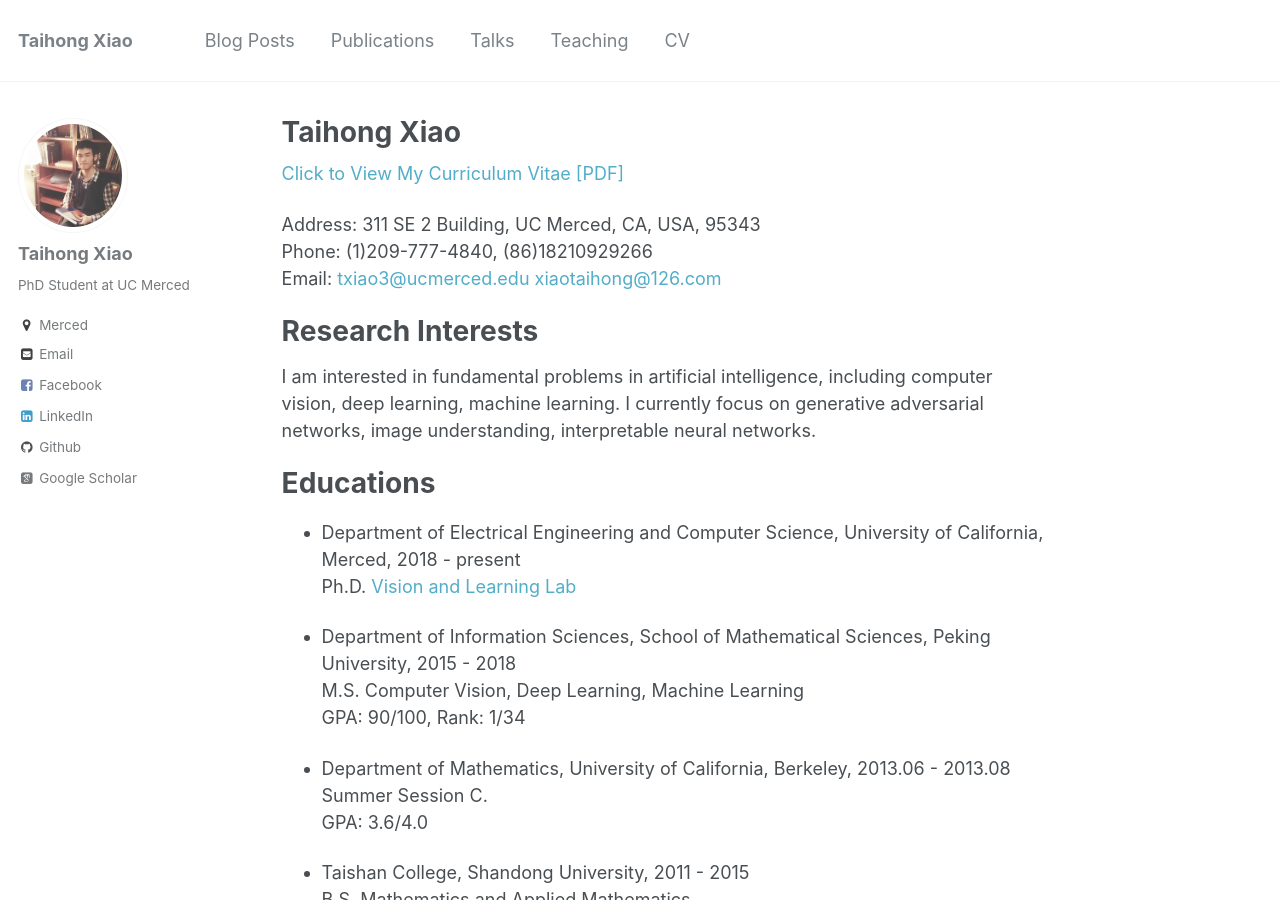
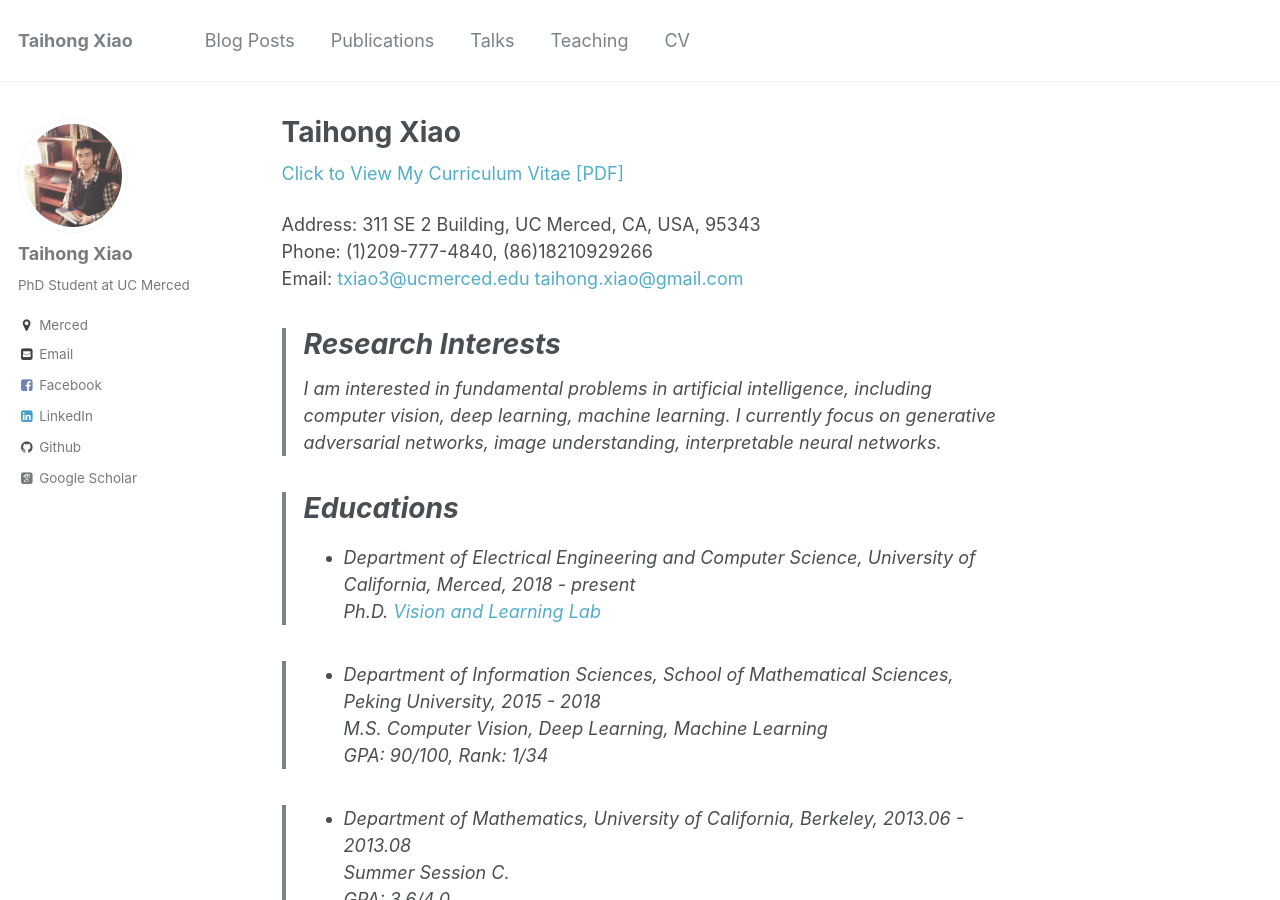
Before and after one commit to Prinsphield/prinsphield.github.io, a Jekyll site: the page built from _pages/cv.md, in a window 1280 px wide and 900 px high. Built offline with Jekyll 4.4.1, drawn with Linux system fonts in a browser that asks for light colours; some web fonts are replaced; formulas are drawn with MathJax 3; some of the changed text lies outside the part shown.

Commit message:
update cv and teaching

```diff
--- a/_pages/cv.md
+++ b/_pages/cv.md
@@ -14,74 +14,74 @@
 
 Address: 311 SE 2 Building, UC Merced, CA, USA, 95343<br>
 Phone: (1)209-777-4840, (86)18210929266<br>
-Email: [txiao3@ucmerced.edu](mailto:txiao3@ucmerced.edu)  [xiaotaihong@126.com](mailto:xiaotaihong@126.com)<br>
+Email: [txiao3@ucmerced.edu](mailto:txiao3@ucmerced.edu)  [taihong.xiao@gmail.com](mailto:taihong.xiao@gmail.com)<br>
 
-Research Interests
-======
-I am interested in fundamental problems in artificial intelligence, including computer vision,
-deep learning, machine learning.
-I currently focus on generative adversarial networks, image understanding, interpretable
-neural networks.
+> Research Interests
+> ======
+> I am interested in fundamental problems in artificial intelligence, including computer vision,
+> deep learning, machine learning.
+> I currently focus on generative adversarial networks, image understanding, interpretable
+> neural networks.
 
-Educations
-======
-* Department of Electrical Engineering and Computer Science, University of California, Merced, 2018 - present<br>
-Ph.D. [Vision and Learning Lab](http://vllab.ucmerced.edu)
+> Educations
+> ======
+> * Department of Electrical Engineering and Computer Science, University of California, Merced, 2018 - present<br>
+> Ph.D. [Vision and Learning Lab](http://vllab.ucmerced.edu)
 
-* Department of Information Sciences, School of Mathematical Sciences, Peking University, 2015 - 2018<br>
-M.S. Computer Vision, Deep Learning, Machine Learning<br>
-GPA: 90/100, Rank: 1/34
+> * Department of Information Sciences, School of Mathematical Sciences, Peking University, 2015 - 2018<br>
+> M.S. Computer Vision, Deep Learning, Machine Learning<br>
+> GPA: 90/100, Rank: 1/34
 
-* Department of Mathematics, University of California, Berkeley, 2013.06 - 2013.08<br>
-Summer Session C.<br>
-GPA: 3.6/4.0
+> * Department of Mathematics, University of California, Berkeley, 2013.06 - 2013.08<br>
+> Summer Session C.<br>
+> GPA: 3.6/4.0
 
-* Taishan College, Shandong University, 2011 - 2015<br>
-B.S. Mathematics and Applied Mathematics.<br>
-GPA: 88.02/100, Rank: 4/14
+> * Taishan College, Shandong University, 2011 - 2015<br>
+> B.S. Mathematics and Applied Mathematics.<br>
+> GPA: 88.02/100, Rank: 4/14
 
-Publications
-======
-  <ul>{% for post in site.publications reversed %}
-    {% include archive-single-cv.html %}
-  {% endfor %}</ul>
+> Publications
+> ======
+>   <ul>{% for post in site.publications reversed %}
+>     {% include archive-single-cv.html %}
+>   {% endfor %}</ul>
 
-Research and Work Experience
-======
-* Research Intern, Momenta Inc. Beijing. 2018.06-2018.08<br>
-Supervisor: Dr. Chaoqun Weng
+> Research and Work Experience
+> ======
+> * Research Intern, Momenta Inc. Beijing. 2018.06-2018.08<br>
+> Supervisor: Dr. Chaoqun Weng
 
-* Research Intern, Megvii (Face++) Inc. Beijing. 2017.01 - 2017.11<br>
-Supervisor: Dr. [Shuchang Zhou](http://zsc.github.io/)
+> * Research Intern, Megvii (Face++) Inc. Beijing. 2017.01 - 2017.11<br>
+> Supervisor: Dr. [Shuchang Zhou](http://zsc.github.io/)
 
-* Research Assistant, School of Mathematical Sciences and Key Laboratory of Mathematics and Its Applications, Peking University, 2016.01 - present<br>
-Supervisor: Prof. [Jinwen Ma](http://www.math.pku.edu.cn/is/~jwma/)
+> * Research Assistant, School of Mathematical Sciences and Key Laboratory of Mathematics and Its Applications, Peking University, 2016.01 - present<br>
+> Supervisor: Prof. [Jinwen Ma](http://www.math.pku.edu.cn/is/~jwma/)
 
-Teaching
-======
-  <ul>{% for post in site.teaching reversed %}
-    {% include archive-single-cv.html %}
-  {% endfor %}</ul>
+> Teaching
+> ======
+>   <ul>{% for post in site.teaching reversed %}
+>     {% include archive-single-cv.html %}
+>   {% endfor %}</ul>
 
-Talks
-======
-  <ul>{% for post in site.talks reversed %}
-    {% include archive-single-talk-cv.html %}
-  {% endfor %}</ul>
+> Talks
+> ======
+>   <ul>{% for post in site.talks reversed %}
+>     {% include archive-single-talk-cv.html %}
+>   {% endfor %}</ul>
 
-Honors and Awards
-======
-* National Scholarship, Peking University, 2015-2017 (about $(1\%)^3$)
-* Excellent Academic Performance Award, Peking University, 2016
-* Outstanding Thesis Award in Shandong Province, 2015
-* National Encouragement Scholarship, Shandong University, 2013 (about 10%)
-* Second-Class Scholarship for Outstanding Students, Shandong University, 2013
-* Second Prize in China Undergraduate Mathematical Contest in Modeling, Shandong, 2013
-* Third-class Award of China National Mathematics Olympiad, Jiangxi, 2010
-* Second-class Award of the National Applied Physics Competition, 2008
+> Honors and Awards
+> ======
+> * National Scholarship, Peking University, 2015-2017 (about $(1\%)^3$)
+> * Excellent Academic Performance Award, Peking University, 2016
+> * Outstanding Thesis Award in Shandong Province, 2015
+> * National Encouragement Scholarship, Shandong University, 2013 (about 10%)
+> * Second-Class Scholarship for Outstanding Students, Shandong University, 2013
+> * Second Prize in China Undergraduate Mathematical Contest in Modeling, Shandong, 2013
+> * Third-class Award of China National Mathematics Olympiad, Jiangxi, 2010
+> * Second-class Award of the National Applied Physics Competition, 2008
 
-Skills
-======
-* Adept at Linux, Python, LaTeX, TensorFlow, Pytorch, Matlab, Caffe, OpenCV, C
-* Solid background in mathematics, machine learning and numerical optimization
-* CET-6: 574, TOEFL: 101, GRE: 321 (aw: 4.0), GRE Math Subject: 910 (97%)
+> Skills
+> ======
+> * Adept at Linux, Python, LaTeX, TensorFlow, Pytorch, Matlab, Caffe, OpenCV, C
+> * Solid background in mathematics, machine learning and numerical optimization
+> * CET-6: 574, TOEFL: 101, GRE: 321 (aw: 4.0), GRE Math Subject: 910 (97%)
```
Also changed, not shown: _teaching/2016-fall-Advanced_Math.md (renamed from _teaching/2016-fall-Advaced_Math.md, +1 -1 lines), _teaching/2018-fall-Computer_Architecture.md (added, +9 -0 lines).
